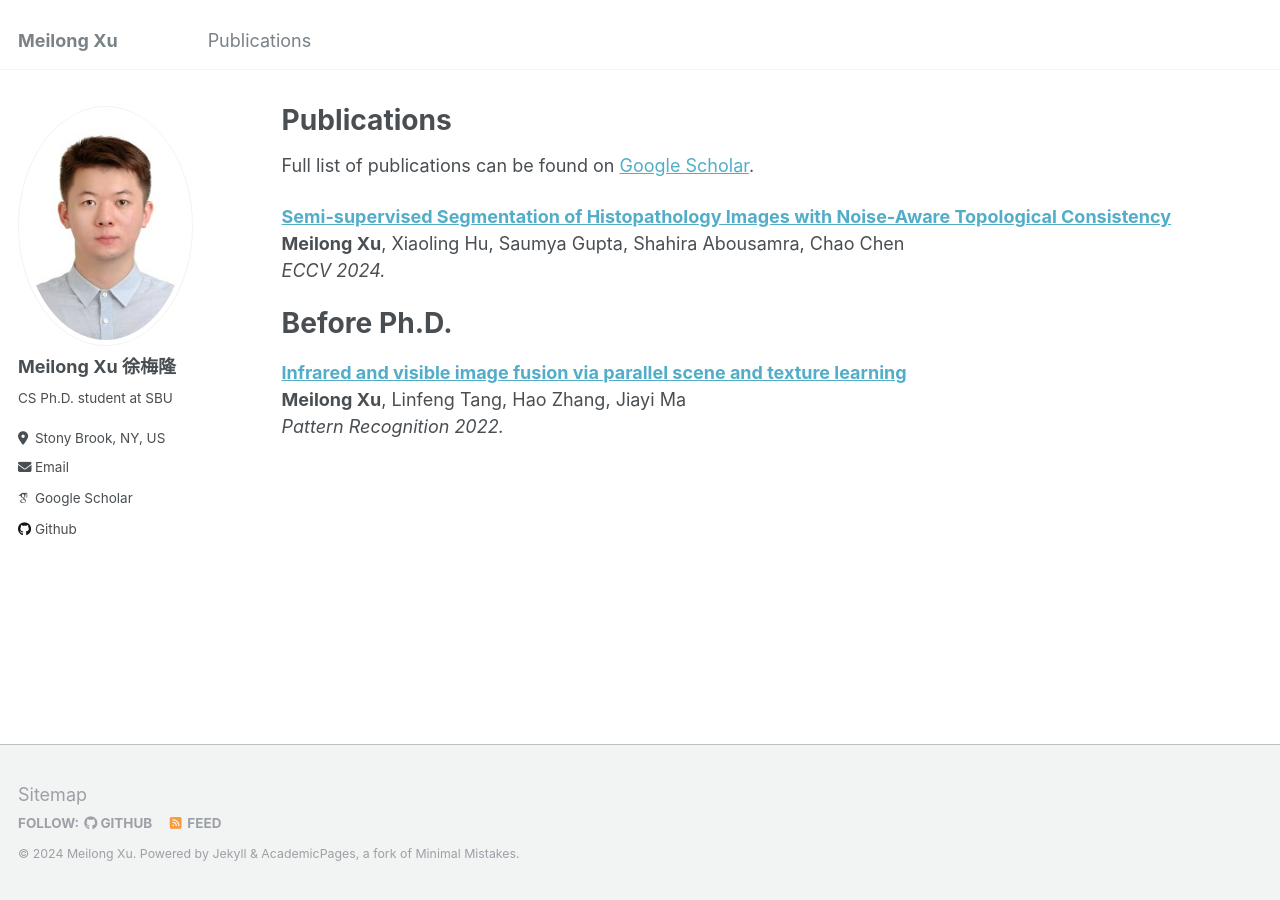
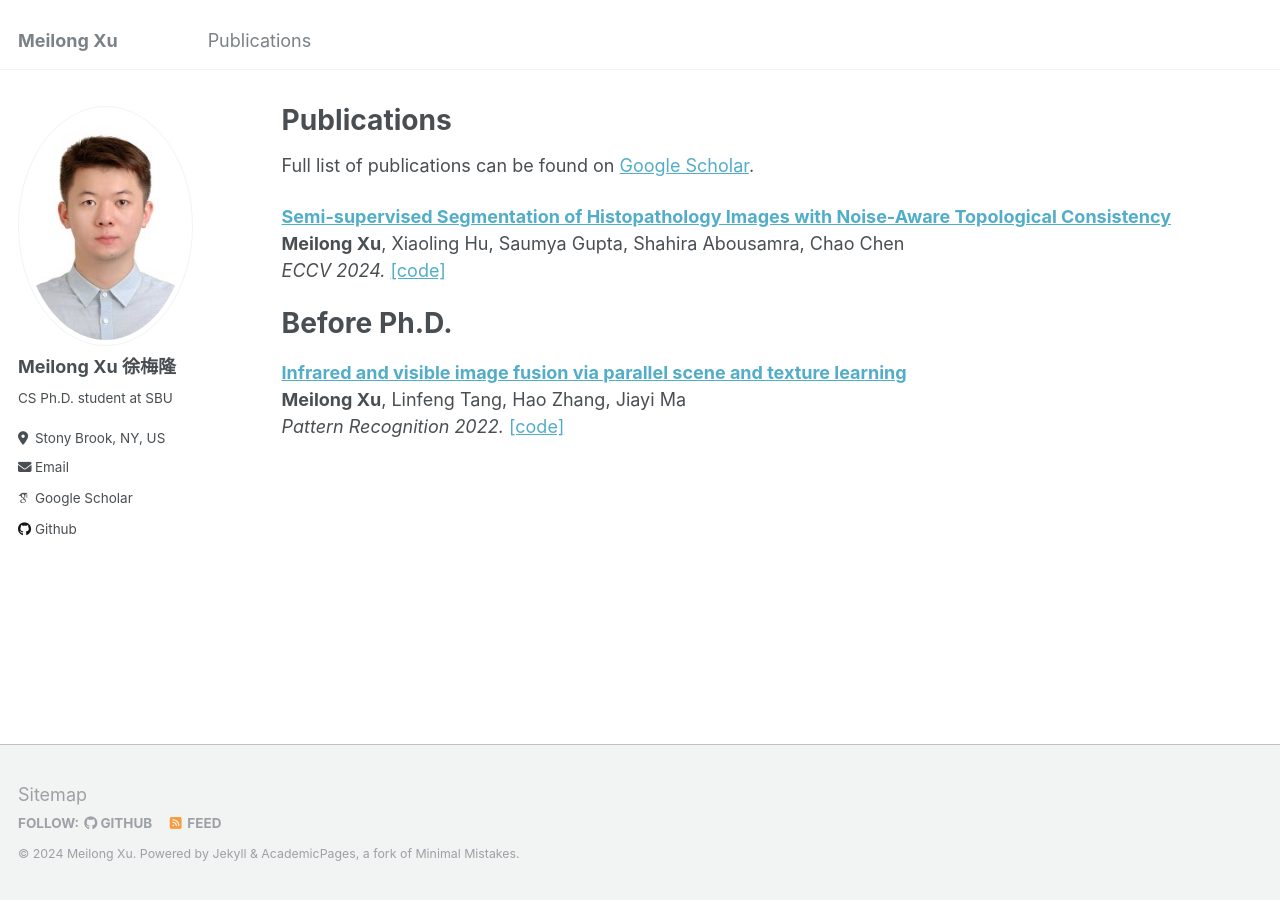
Before and after one commit to Melon-Xu/Melon-Xu.github.io, a Jekyll site: the page built from _pages/publications.md, in a window 1280 px wide. Built offline with Jekyll 4.4.1, drawn with Linux system fonts in a browser that asks for light colours; some web fonts are replaced.

Commit message:
Update publications.md

```diff
--- a/_pages/publications.md
+++ b/_pages/publications.md
@@ -10,8 +10,10 @@ Full list of publications can be found on [Google Scholar](https://scholar.googl
 <b>[Semi-supervised Segmentation of Histopathology Images with Noise-Aware Topological Consistency](https://arxiv.org/abs/2311.16447)</b> <br>
 <b>Meilong Xu</b>, Xiaoling Hu, Saumya Gupta, Shahira Abousamra, Chao Chen<br>
 <i>ECCV 2024.</i>
+<span style="color:blue"></span> <a href="https://github.com/Melon-Xu/TopoSemiSeg/">[code]</a>
 
 # Before Ph.D.
 <b>[Infrared and visible image fusion via parallel scene and texture learning](https://www.sciencedirect.com/science/article/abs/pii/S0031320322004101)</b> <br>
 <b>Meilong Xu</b>, Linfeng Tang, Hao Zhang, Jiayi Ma<br>
 <i>Pattern Recognition 2022.</i>
+<span style="color:blue"></span> <a href="https://github.com/Melon-Xu/PSTLFusion/">[code]</a>
```
